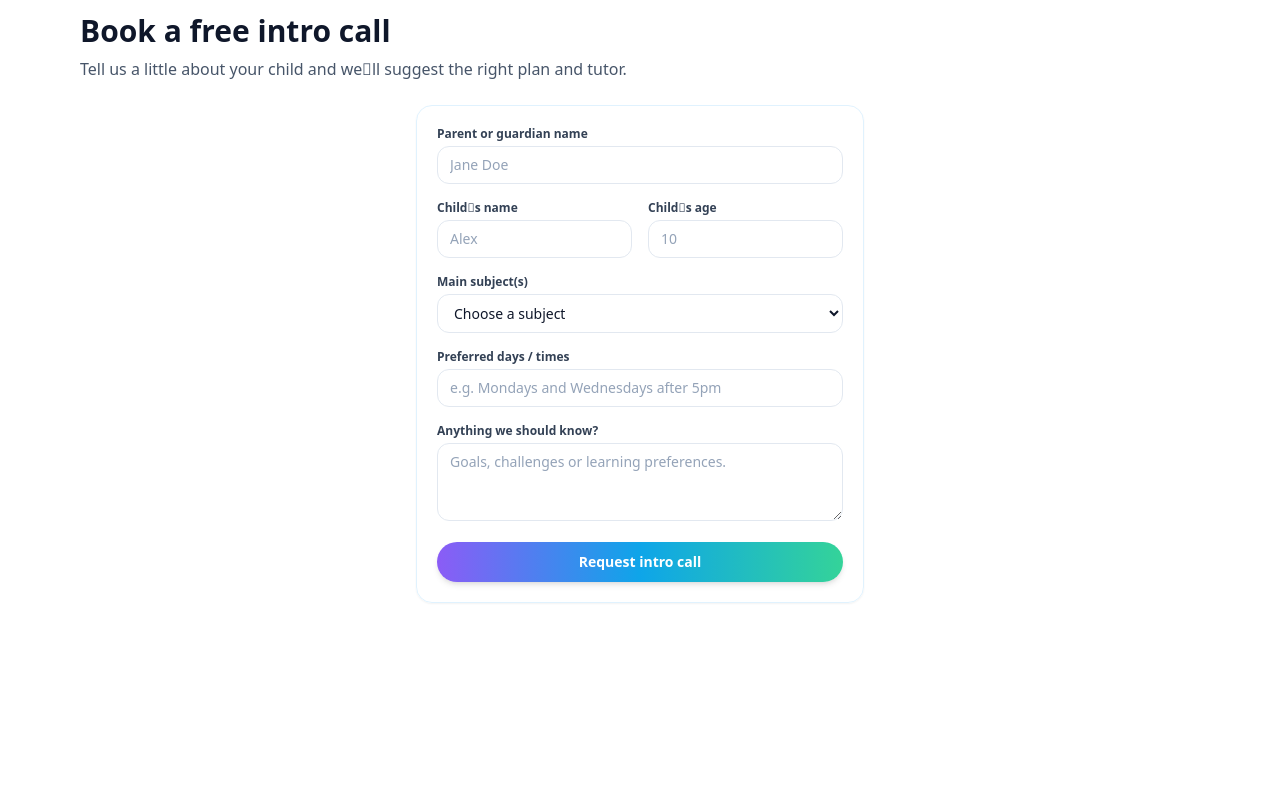
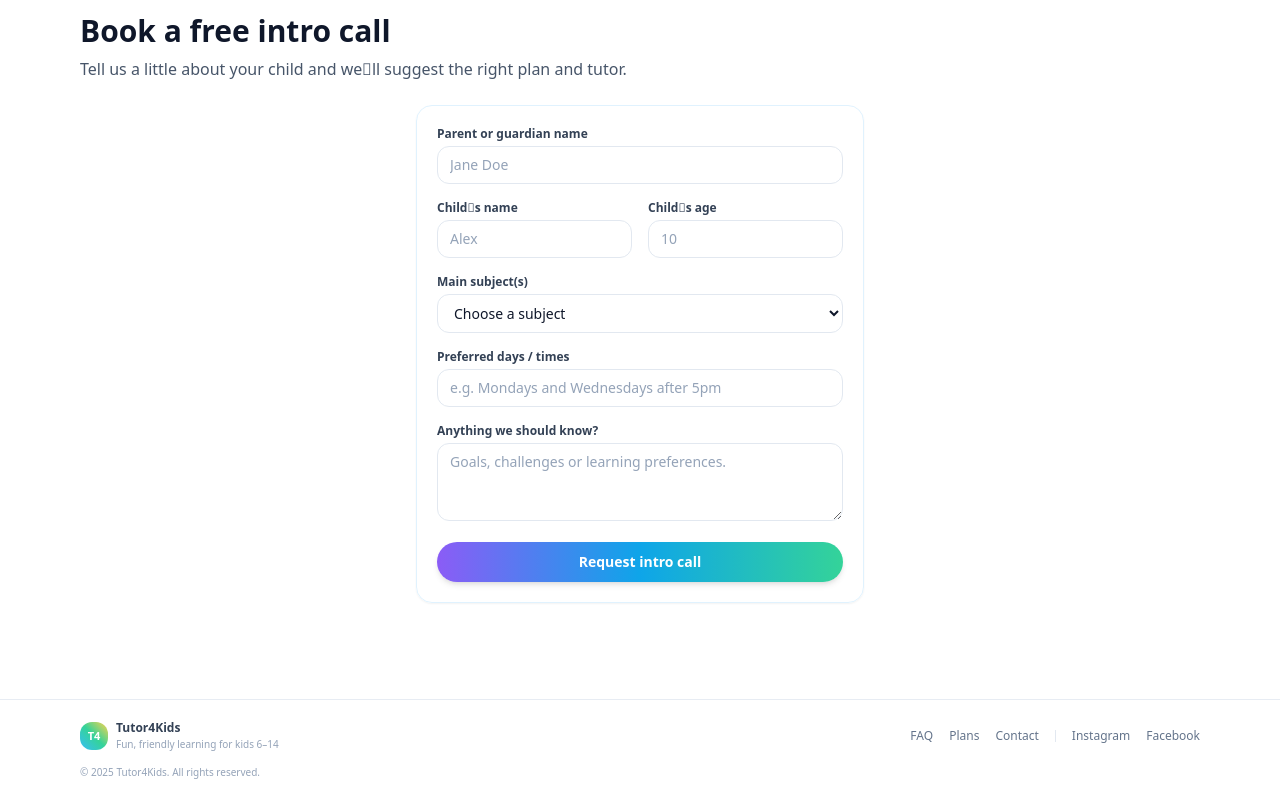
Before and after one commit to Blina16/Lab-1-Project, a React (Vite) app in the folder react-tailwind-app/: page / in a window 1280 px wide. Shown: the part 1498-2298 px from the top of the page. Before the commit the page ends 2197 px from the top, so only its background shows below. Built offline with nearby package versions, Linux system fonts and the light colour scheme.

Commit message:
Improve Tutor4Kids footer with links and copyright

```diff
--- a/react-tailwind-app/src/App.jsx
+++ b/react-tailwind-app/src/App.jsx
@@ -241,6 +241,45 @@ function App() {
           </div>
         </section>
       </main>
+
+      <footer className="border-t border-slate-200/80 bg-white/90">
+        <div className="mx-auto max-w-6xl px-4 py-5 text-xs text-slate-500">
+          <div className="flex flex-col gap-3 md:flex-row md:items-center md:justify-between">
+            <div className="flex items-center gap-2">
+              <span className="inline-flex h-7 w-7 items-center justify-center rounded-xl bg-gradient-to-tr from-sky-400 via-emerald-400 to-amber-300 text-[11px] font-semibold text-white">
+                T4
+              </span>
+              <div className="flex flex-col">
+                <span className="font-semibold text-slate-700">Tutor4Kids</span>
+                <span className="text-[10px] text-slate-400">Fun, friendly learning for kids 6–14</span>
+              </div>
+            </div>
+
+            <div className="flex flex-wrap items-center gap-3 md:gap-4">
+              <a href="#faq" className="hover:text-slate-700 transition-colors">
+                FAQ
+              </a>
+              <a href="#pricing" className="hover:text-slate-700 transition-colors">
+                Plans
+              </a>
+              <a href="#contact" className="hover:text-slate-700 transition-colors">
+                Contact
+              </a>
+              <span className="hidden h-3 w-px bg-slate-200 md:inline-block" />
+              <a href="#" className="hover:text-slate-700 transition-colors">
+                Instagram
+              </a>
+              <a href="#" className="hover:text-slate-700 transition-colors">
+                Facebook
+              </a>
+            </div>
+          </div>
+
+          <div className="mt-3 text-[10px] text-slate-400">
+            © {new Date().getFullYear()} Tutor4Kids. All rights reserved.
+          </div>
+        </div>
+      </footer>
     </div>
   )
 }
```
